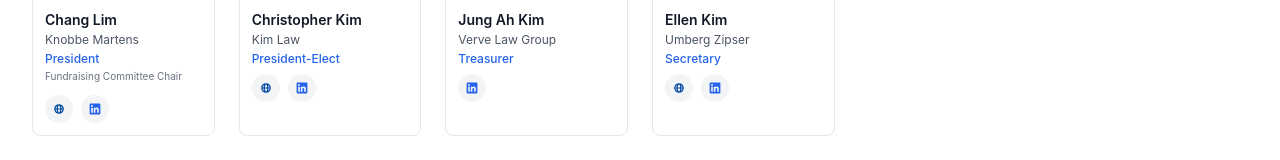
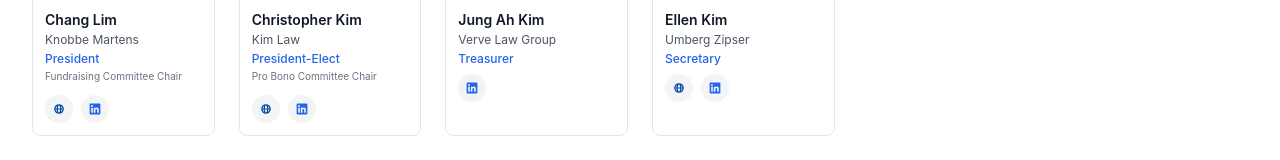
Before and after one commit to quadra2003/ockabaf, a Next.js app: page /board in a window 1280 px wide. Shown: the part 488-648 px from the top of the page. Built offline with nearby package versions, Linux system fonts and the light colour scheme.

Commit message:
Update board.js

```diff
--- a/pages/board.js
+++ b/pages/board.js
@@ -3,7 +3,7 @@ import Layout from '../components/Layout'
 export default function Board() {
   const officers = [
     { name: "Chang Lim", title: "President", subtitle: "Fundraising Committee Chair", affiliation: "Knobbe Martens", photo: "Chang.jpg", website: "https://www.knobbe.com/professionals/chang-lim/", linkedin: "https://www.linkedin.com/in/changsiklim/" },
-    { name: "Christopher Kim", title: "President-Elect", affiliation: "Kim Law", photo: "Chris.jpg", website: "https://www.kimlawapc.com/about-christopher-kim/", linkedin: "https://www.linkedin.com/in/christopher-t-kim/" },
+    { name: "Christopher Kim", title: "President-Elect", subtitle: "Pro Bono Committee Chair", affiliation: "Kim Law", photo: "Chris.jpg", website: "https://www.kimlawapc.com/about-christopher-kim/", linkedin: "https://www.linkedin.com/in/christopher-t-kim/" },
     { name: "Jung Ah Kim", title: "Treasurer", affiliation: "Verve Law Group", photo: "JungAh.jpg", website: "", linkedin: "https://www.linkedin.com/in/jung-ah-kim-03044b218/" },
     { name: "Ellen Kim", title: "Secretary", affiliation: "Umberg Zipser", photo: "Ellen.jpg", website: "https://www.umbergzipser.com/profiles/ellen-kim/", linkedin: "https://www.linkedin.com/in/ellen-kim-1ab58859/" }
   ]
```
